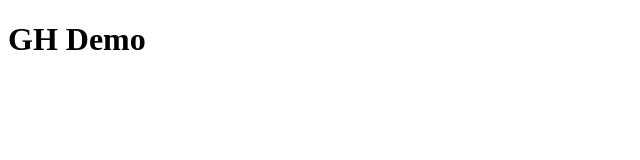
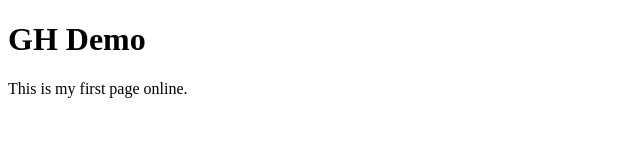
Before and after one commit to bajp0004/gh-demo, a plain HTML site: page index.html in a window 1280 px wide. Shown: the whole page, without its empty margins (0-640 px from the left). Drawn offline with Linux system fonts and the light colour scheme.

Commit message:
Update page with paragraph

```diff
--- a/index.html
+++ b/index.html
@@ -8,7 +8,7 @@
 <body>
   <h1>GH Demo</h1>
 
-
+<p>This is my first page online.</p>
 
 </body>
 </html>
```
